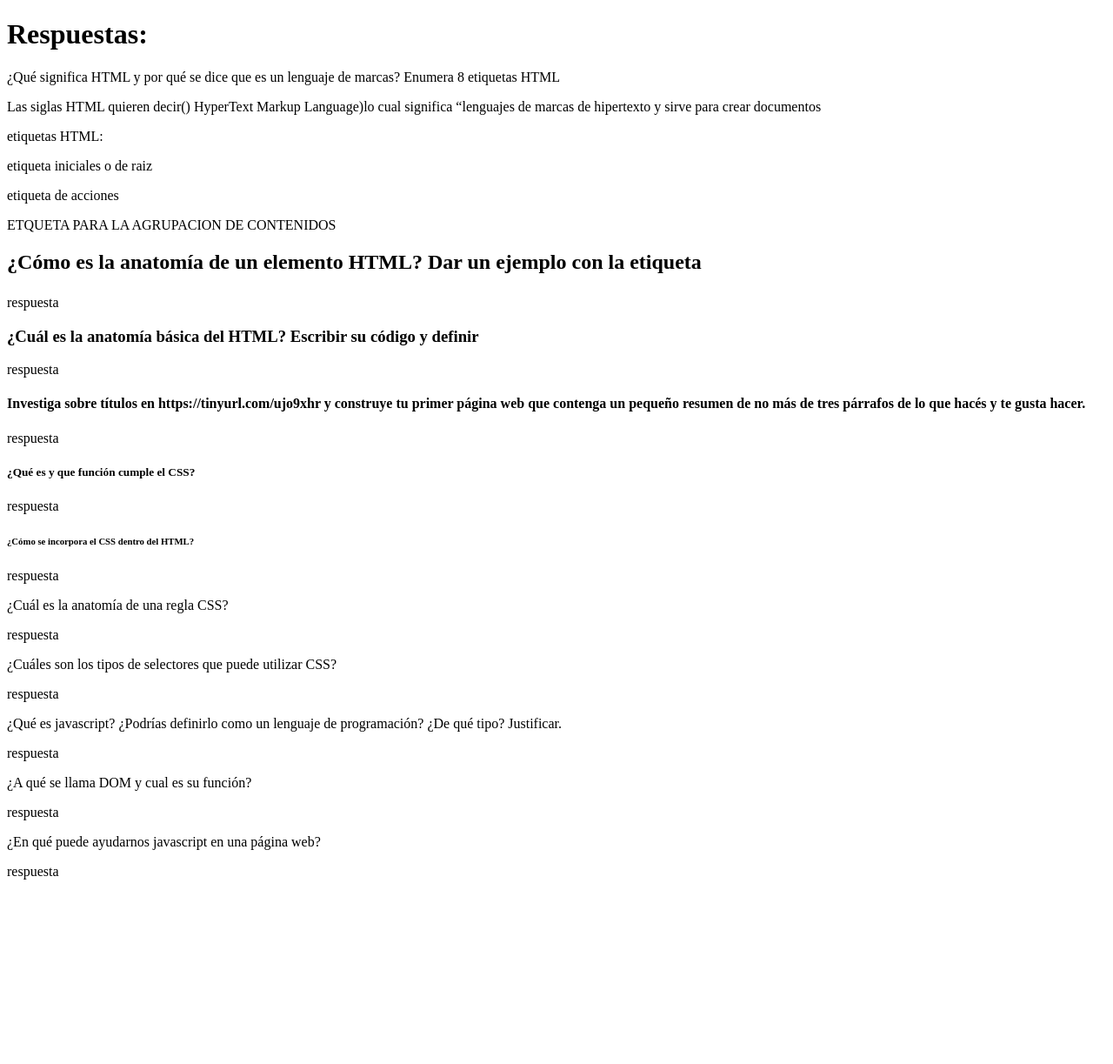
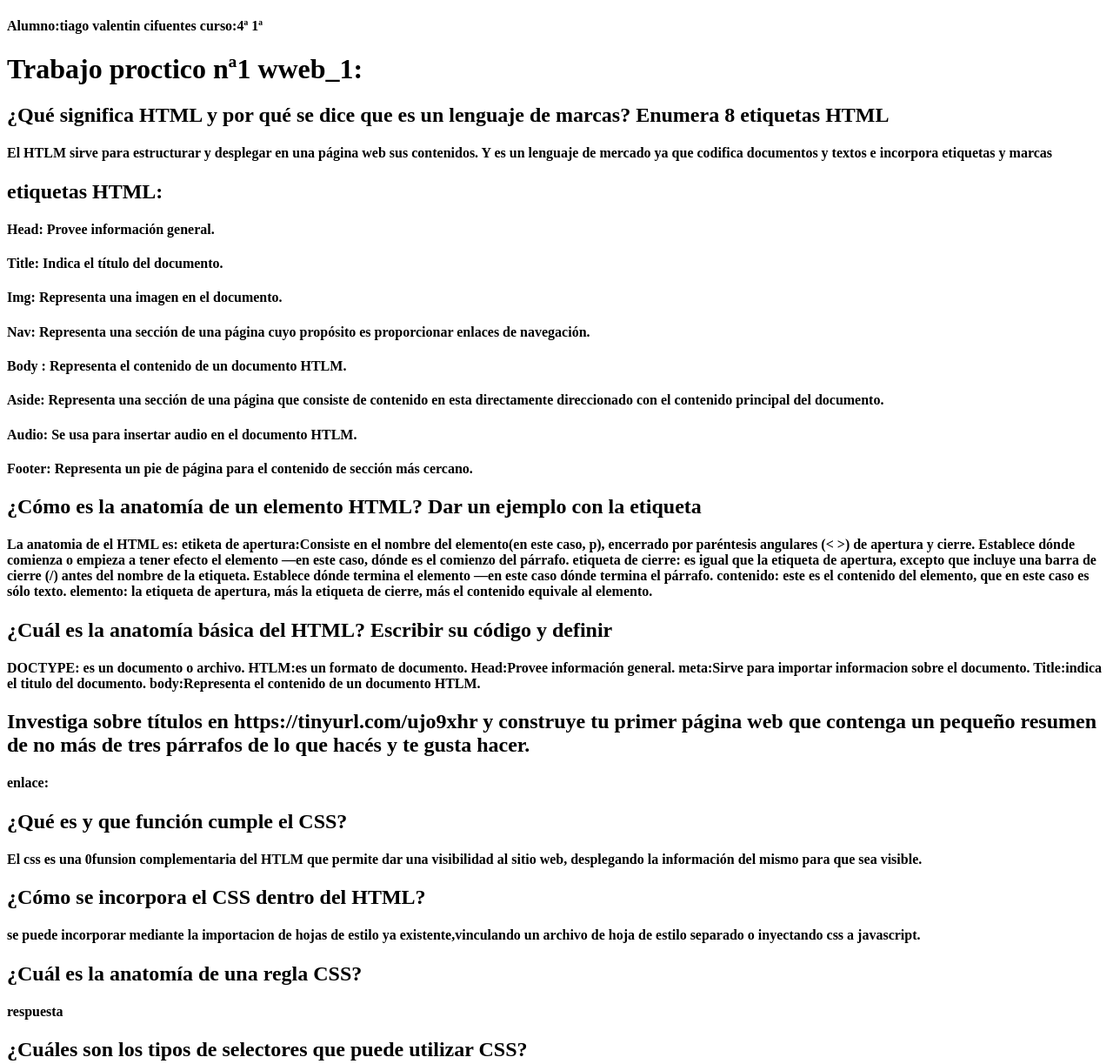
Before and after one commit to fantatiago123/prueva, a plain HTML site: page index.html in a window 1280 px wide. Shown: the top 1223 px of the page at 87% size. Before the commit the page ends 1027 px from the top, so only its background shows below. Drawn offline with Linux system fonts and the light colour scheme.

Commit message:
trabajo finalizado

```diff
--- a/index.html
+++ b/index.html
@@ -6,42 +6,82 @@
     <title>trabajo practico Nº1</title>
 </head>
 <body>
-    <h1>Respuestas: </h1>
-   <p>¿Qué significa HTML y por qué se dice que es un lenguaje de marcas? Enumera 8 etiquetas HTML</p>
-    <p> Las siglas HTML quieren decir() HyperText Markup Language)lo cual significa “lenguajes de marcas de hipertexto y sirve para crear documentos</p>
-     <p>etiquetas HTML:</p>etiqueta iniciales o de raiz <p>etiqueta de acciones </p>ETQUETA PARA LA AGRUPACION DE CONTENIDOS <P></P>
+  <h4>Alumno:tiago valentin cifuentes     curso:4ª 1ª </h0>
+    <h1>Trabajo proctico nª1 wweb_1: </h1>
+   <h2>¿Qué significa HTML y por qué se dice que es un lenguaje de marcas? Enumera 8 etiquetas HTML<h2>
+    <h4> El HTLM sirve para estructurar y desplegar en una página web sus contenidos. Y es un lenguaje de mercado ya que codifica documentos y textos e incorpora etiquetas y marcas<p>
+     <h2>etiquetas HTML:
 
-    <h2>¿Cómo es la anatomía de un elemento HTML? Dar un ejemplo con la etiqueta <p></h2>
-    <p>respuesta</p>
+     <h4>Head: Provee información general.
+     <h4>Title: Indica el título del documento.
+     <h4>Img: Representa una imagen en el documento.
+     <h4>Nav: Representa una sección de una página cuyo propósito es proporcionar enlaces de navegación.
+     <h4>Body : Representa el contenido de un documento HTLM.
+     <h4>Aside: Representa una sección de una página que consiste de contenido en esta directamente direccionado con el contenido principal del documento.
+     <h4>Audio: Se usa para insertar audio en el documento HTLM.
+     <h4>Footer: Representa un pie de página para el contenido de sección más cercano.
 
-    <h3>¿Cuál es la anatomía básica del HTML? Escribir su código y definir </h3>
-     <p>respuesta</p>
 
-    <h4>Investiga sobre títulos en https://tinyurl.com/ujo9xhr y construye tu primer página web que
-        contenga un pequeño resumen de no más de tres párrafos de lo que hacés y te gusta hacer.</h4>
-      <p>respuesta </p>
+    <h2>¿Cómo es la anatomía de un elemento HTML? Dar un ejemplo con la etiqueta<h2>
+    <h4>La anatomia de el HTML es:
+      etiketa de apertura:Consiste en el nombre del elemento(en este caso, p), encerrado por paréntesis angulares (< >) de apertura y cierre. Establece dónde comienza o empieza a tener efecto el elemento —en este caso, dónde es el comienzo del párrafo.
 
-    <h5>¿Qué es y que función cumple el CSS?</h5>
-    <p>respuesta  </p>
+       etiqueta de cierre: es igual que la etiqueta de apertura, excepto que incluye una barra de cierre (/) antes del nombre de la etiqueta. Establece dónde termina el elemento —en este caso dónde termina el párrafo.
 
-    <h6>¿Cómo se incorpora el CSS dentro del HTML?</h6>
-    <p>respuesta</p>
+       contenido: este es el contenido del elemento, que en este caso es sólo texto.
 
-    <h7>¿Cuál es la anatomía de una regla CSS?</h7>
-    <p>respuesta</p>
+       elemento: la etiqueta de apertura, más la etiqueta de cierre, más el contenido equivale al elemento.
 
-    <h8>¿Cuáles son los tipos de selectores que puede utilizar CSS?</h8>
-     <p>respuesta</p>
+    <h2>¿Cuál es la anatomía básica del HTML? Escribir su código y definir </h2>
 
-     <h9>¿Qué es javascript? ¿Podrías definirlo como un lenguaje de programación? ¿De qué tipo?
-        Justificar.</h9>
-      <p>respuesta </p>
+      <h4>
+        DOCTYPE: es un documento o archivo.
 
-     <h10>¿A qué se llama DOM y cual es su función?</h10>
-     <P>respuesta</P>
+        HTLM:es un formato de documento.
 
-     <h11>¿En qué puede ayudarnos javascript en una página web? </h11>
-     <p>respuesta</p>
+        Head:Provee información general.
+
+        meta:Sirve para importar informacion sobre el documento.
+
+        Title:indica el titulo del documento.
+
+        body:Representa el contenido de un documento HTLM.
+
+
+        </h4>
+
+
+
+
+    <h2>Investiga sobre títulos en https://tinyurl.com/ujo9xhr y construye tu primer página web que
+        contenga un pequeño resumen de no más de tres párrafos de lo que hacés y te gusta hacer.<h2>
+      <h4>enlace:
+
+
+
+    <h2>¿Qué es y que función cumple el CSS?<h2>
+    <h4> El css es una 0funsion complementaria del HTLM que permite dar una visibilidad al sitio web, desplegando la información del mismo para que sea visible.
+
+    <h2>¿Cómo se incorpora el CSS dentro del HTML?</h2>
+    <h4>se puede incorporar mediante la importacion de hojas de estilo ya existente,vinculando un archivo de hoja de estilo separado o inyectando css a javascript.
+
+    <h2>¿Cuál es la anatomía de una regla CSS?</h2>
+    <h4>respuesta
+
+    <h2>¿Cuáles son los tipos de selectores que puede utilizar CSS?</h2>
+     <p> selector universal.</p> selector de etiqueta <p>selector de ID y clase </p>selector de atributos
+
+     <h2>¿Qué es javascript? ¿Podrías definirlo como un lenguaje de programación? ¿De qué tipo?
+        Justificar.</h2>
+      <p>Es un lenguaje de programacion que ayuda a realizar paginas web y se caracteriza por ser ligera en comparasion con otros lenguajes de programasion.tipo  </p>
+
+     <h2>¿A qué se llama DOM y cual es su función?</h2>
+     <h4>DOM representa un interfaz que posibilita guardar y manupular documentos.
+
+     <h2>¿En qué puede ayudarnos javascript en una página web? </h2>
+     <h4>Ayuda en la realizasion de las vases fundamentales de la creasion de una pagina web mediante el seudocodigo
+
+
 
 
 </body>
```
Also changed, not shown: prueva.html (+17 -0 lines).
